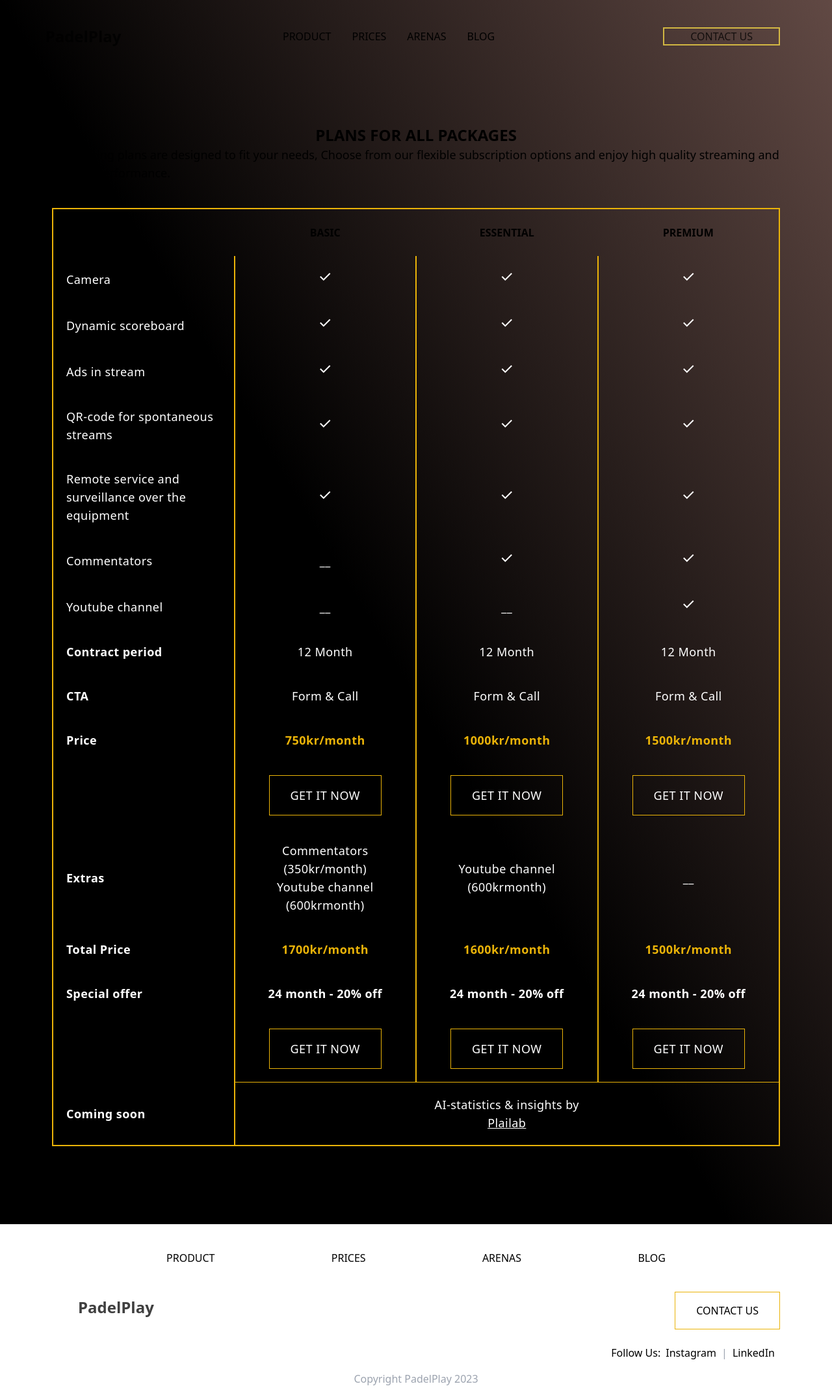
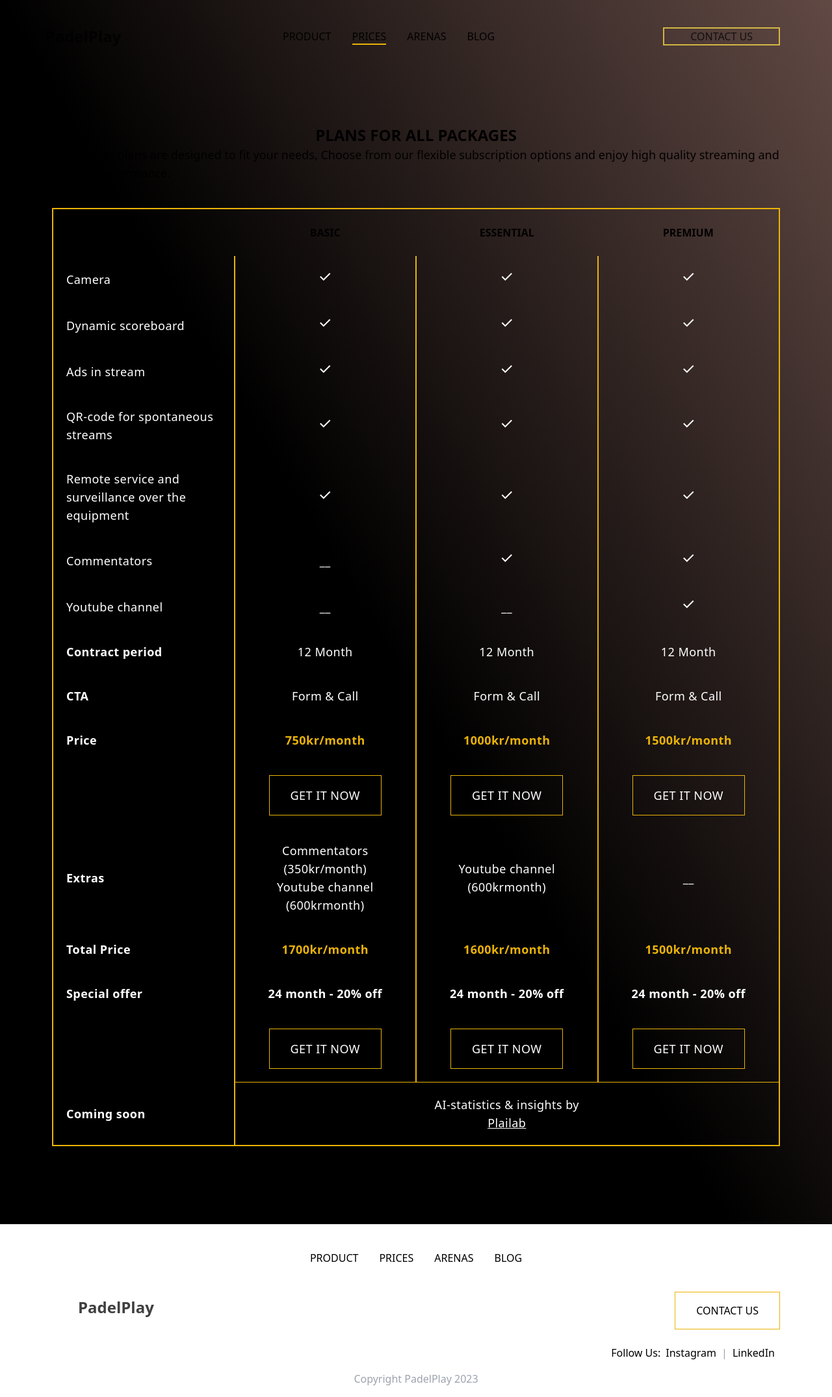
Before and after one commit to DinaMostafa00/padelplay_website_project, a Next.js app: page /priceing in a window 1280 px wide. Shown: the whole page at 65% size. Built offline with nearby package versions, Linux system fonts and the light colour scheme.

Commit message:
wheree we were

```diff
--- a/app/(site)/choosePlan/page.tsx
+++ b/app/(site)/choosePlan/page.tsx
@@ -15,7 +15,7 @@ export default async function choosePlan() {
 
       <div>
         <form
-          action="https://formsubmit.co/el/jasugu"
+          action="https://formsubmit.co/el/zudobo"
           method="POST"
           className="max-w-lg mx-auto"
         >
--- a/app/(site)/contactus/page.tsx
+++ b/app/(site)/contactus/page.tsx
@@ -7,7 +7,7 @@ export default async function productPage() {
   return (
     <div>
       {contactUs.map((contactUs) => (
-        <div key={contactUs._id} className="defaultSpacing  ">
+        <div key={contactUs._id} className="defaultSpacing">
           <h1 className="text-lg font-bold md:text-3xl  mb-10 xl:mb-15 text-yellow-500 ml-7 ">
             {"CONTACT US"}
           </h1>
@@ -39,9 +39,11 @@ export default async function productPage() {
               </div>
             </div>
 
+            {/* <Contactform /> */}
+
             <div className="">
               <form
-                action="https://formsubmit.co/el/jasugu"
+                action="https://formsubmit.co/el/zudobo"
                 method="POST"
                 className="max-w-lg mx-auto"
               >
@@ -76,8 +78,7 @@ export default async function productPage() {
                   id="message"
                   name="message"
                   placeholder="Message"
-                  className="  contactUsform w-full"
-                  rows="6"
+                  className="  contactUsform w-full h-32"
                   required
                 ></textarea>
 
@@ -94,64 +95,3 @@ export default async function productPage() {
     </div>
   );
 }
-
-{
-  /* <h1>CONTACT US </h1>
-          <div className="grid-cols-[100px_minmax(80px,_1fr)100px_minmax(80px,_1fr)] ">
-            <div>
-              <p>{contactUs.address}</p>
-
-              <p>{contactUs.email1}</p>
-
-              <p>{contactUs.email2}</p>
-
-              <p>{contactUs.phoneNumber}</p>
-            </div>
-
-            <div>
-              <form action="#" method="POST" className="max-w-lg mx-auto">
-                <input
-                  type="text"
-                  id="firstName"
-                  name="firstName"
-                  placeholder="First Name"
-                  className="shadow appearance-none border rounded w-full py-2 px-3 text-gray-700 leading-tight focus:outline-none focus:shadow-outline"
-                  required
-                />
-
-                <input
-                  type="text"
-                  id="lastName"
-                  name="lastName"
-                  placeholder="Last Name"
-                  className="shadow appearance-none border rounded w-full py-2 px-3 text-gray-700 leading-tight focus:outline-none focus:shadow-outline"
-                  required
-                />
-
-                <input
-                  type="email"
-                  id="email"
-                  name="email"
-                  placeholder="E-mail"
-                  className="shadow appearance-none border rounded w-full py-2 px-3 text-gray-700 leading-tight focus:outline-none focus:shadow-outline"
-                  required
-                />
-
-                <textarea
-                  id="message"
-                  name="message"
-                  placeholder="Message"
-                  className="shadow appearance-none border rounded w-full py-2 px-3 text-gray-700 leading-tight focus:outline-none focus:shadow-outline"
-                  required
-                ></textarea>
-
-                <button
-                  type="submit"
-                  className="bg-blue-500 hover:bg-blue-700 text-white font-bold py-2 px-4 rounded"
-                >
-                  SEND
-                </button>
-              </form>
-            </div>
-          </div> */
-}
--- a/app/(site)/inviteArenas/page.tsx
+++ b/app/(site)/inviteArenas/page.tsx
@@ -15,7 +15,7 @@ export default async function inviteArenas() {
 
       <div className="pb-20">
         <form
-          action="https://formsubmit.co/el/jasugu"
+          action="https://formsubmit.co/el/zudobo"
           method="POST"
           className="max-w-lg mx-auto"
         >
--- a/components/footer.tsx
+++ b/components/footer.tsx
@@ -1,23 +1,27 @@
 import { getContacUstPage } from "@/sanity/sanity-utils";
 import Link from "next/link";
 import React from "react";
+
+const middleFooterLinks = [
+  { href: "/product", label: "PRODUCT" },
+  { href: "/priceing", label: "PRICES " },
+  { href: "/arenas", label: "ARENAS" },
+  { href: "/blog", label: " BLOG" },
+];
 
 export const Footer = () => {
   return (
     <footer className="bg-white text-black defaultSpacing">
       <div className="max-w-3xl mx-auto py-10 flex justify-between">
-        <Link className="hover:text-yellow-500" href="/product">
-          {" PRODUCT"}
-        </Link>
-        <Link className="hover:text-yellow-500" href="/priceing">
-          {"PRICES "}
-        </Link>
-        <Link className="hover:text-yellow-500" href="/arenas">
-          {"ARENAS"}
-        </Link>
-        <Link className="hover:text-yellow-500" href="/blog">
-          {"  BLOG "}
-        </Link>
+        <ul className="hidden flex-1 items-center justify-center space-x-8 lg:flex ">
+          {middleFooterLinks.map((middleFooterLinks) => (
+            <li key={middleFooterLinks.href} className="hover:text-yellow-500">
+              <Link href={middleFooterLinks.href}>
+                {middleFooterLinks.label}
+              </Link>
+            </li>
+          ))}
+        </ul>
       </div>
       {/*  contactUs data Rendered here */}
 
--- a/components/header.tsx
+++ b/components/header.tsx
@@ -6,8 +6,19 @@ import { Bars3Icon } from "@heroicons/react/24/solid";
 import { XMarkIcon } from "@heroicons/react/24/solid";
 // import { Fragment } from "react-is/node_modules/@types/react";
 import { Fragment } from "react";
+import { motion } from "framer-motion";
+import { usePathname } from "next/navigation";
+
+const middleHeaderLinks = [
+  { href: "/product", label: "PRODUCT" },
+  { href: "/priceing", label: "PRICES " },
+  { href: "/arenas", label: "ARENAS" },
+  { href: "/blog", label: " BLOG" },
+];
 
 export const Header = () => {
+  const path = usePathname();
+
   return (
     <Popover>
       <header className="relative top-0 z-30 flex w-full items-center justify-between bg-transparent py-10 ">
@@ -19,20 +30,26 @@ export const Header = () => {
           </Link>
         </div>
 
-        <div className="hidden flex-1 items-center justify-center space-x-8 lg:flex ">
-          <Link className="hover:text-yellow-500" href="/product">
-            {" PRODUCT"}
-          </Link>
-          <Link className="hover:text-yellow-500" href="/priceing">
-            {"PRICES "}
-          </Link>
-          <Link className="hover:text-yellow-500" href="/arenas">
-            {"      ARENAS"}
-          </Link>
-          <Link className="hover:text-yellow-500" href="/blog">
-            {"  BLOG "}
-          </Link>
-        </div>
+        <nav>
+          <ul className="hidden flex-1 items-center justify-center space-x-8 lg:flex ">
+            {middleHeaderLinks.map((middleHeaderLinks) => (
+              <li
+                key={middleHeaderLinks.href}
+                className="hover:text-yellow-500"
+              >
+                <Link className="relative" href={middleHeaderLinks.href}>
+                  {middleHeaderLinks.href === path && (
+                    <motion.span
+                      layoutId="underline"
+                      className="absolute left-0 top-full block h-[2px] w-full bg-yellow-500"
+                    />
+                  )}
+                  {middleHeaderLinks.label}
+                </Link>
+              </li>
+            ))}
+          </ul>
+        </nav>
 
         <div className=" hidden relative cursor-pointer opacity-75 transition hover:opacity-100 px-10 mx-20  border-2 border-yellow-300 lg:flex">
           <Link className="headerLink" href="/contactus">
--- a/package.json
+++ b/package.json
@@ -18,6 +18,7 @@
     "autoprefixer": "10.4.14",
     "eslint": "8.39.0",
     "eslint-config-next": "13.3.1",
+    "framer-motion": "^10.12.18",
     "next": "13.3.1",
     "next-sanity": "^4.1.8",
     "postcss": "8.4.23",
```
Also changed, not shown: 1 other file (tests, documents, lock files or other folders).
